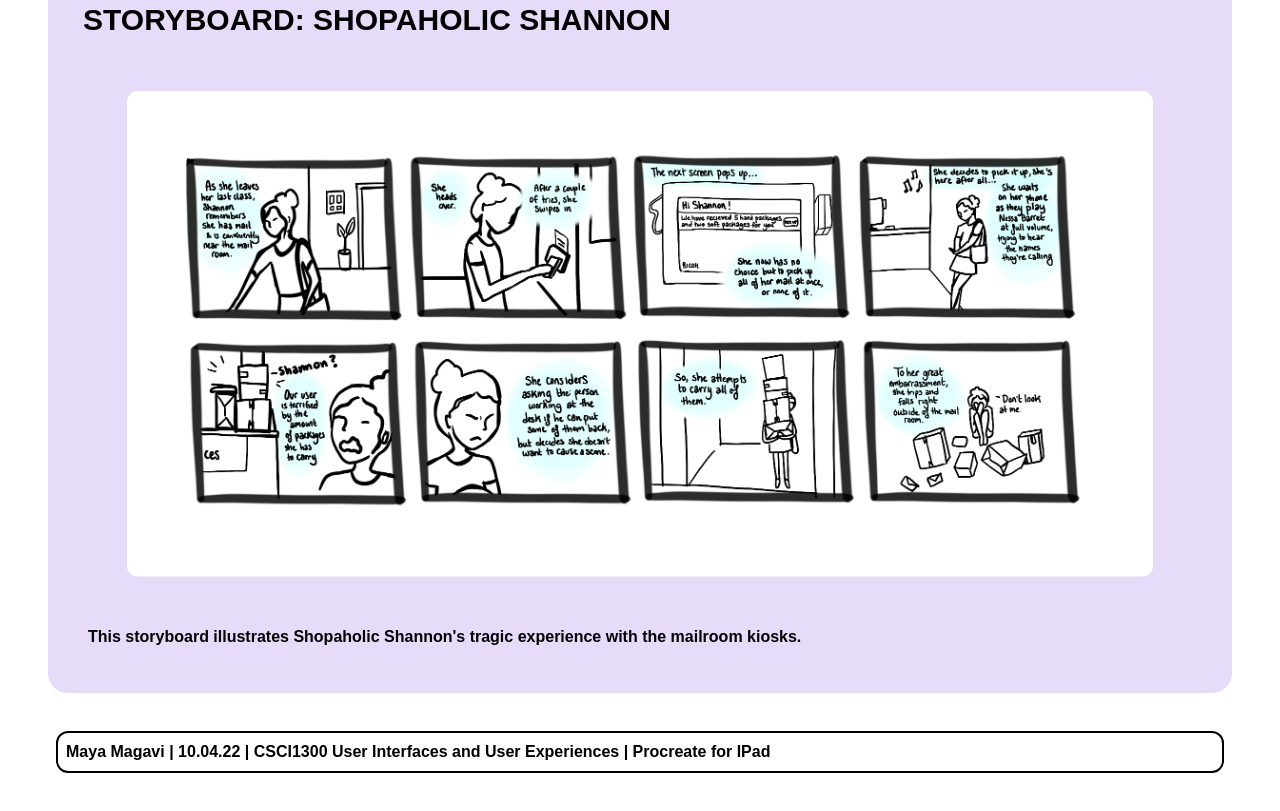
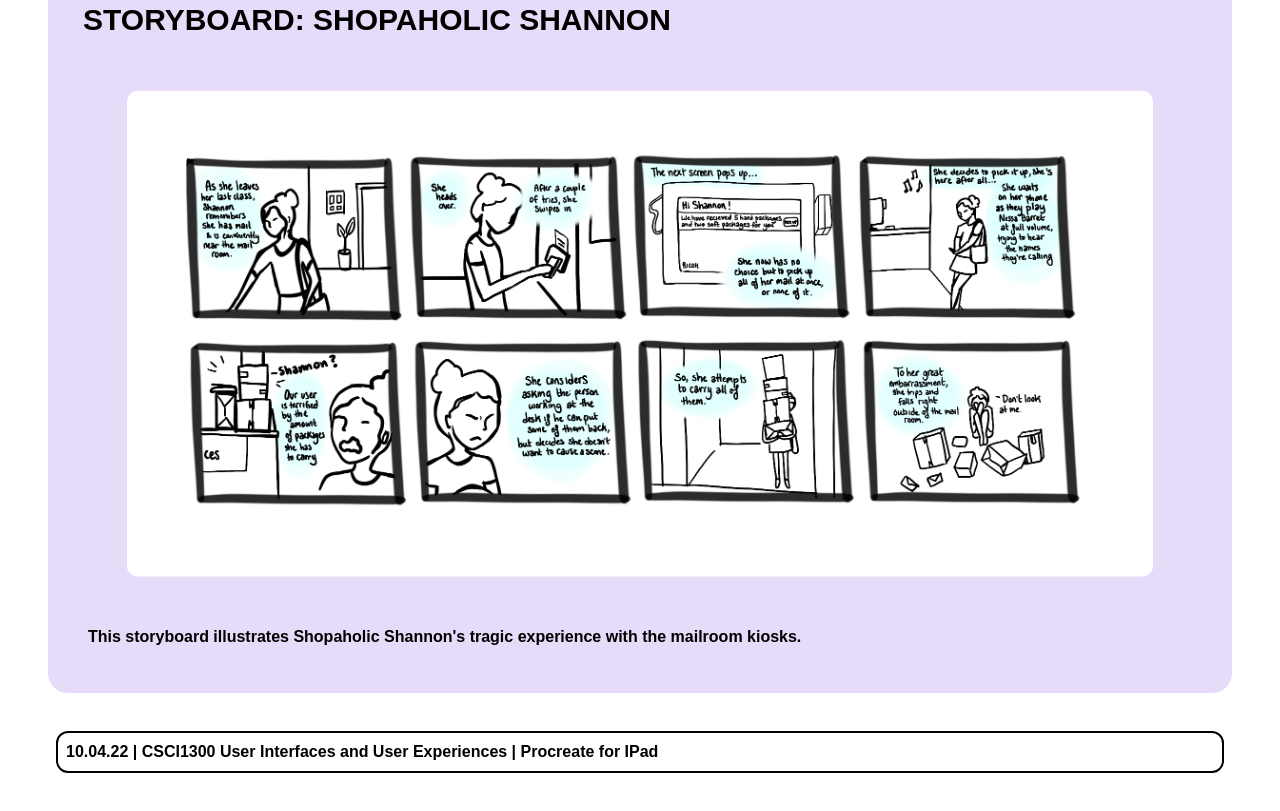
Before and after one commit to miscellaneousmonkey88/PersonasAndStoryboarding, a plain HTML site: page index.html in a window 1280 px wide. Shown: the part 3810-4621 px from the top of the page. Drawn offline with Linux system fonts and the light colour scheme.

Commit message:
Add files via upload

```diff
--- a/index.html
+++ b/index.html
@@ -149,7 +149,7 @@
 
     </div>
     <div id="exp"><strong>
-      Maya Magavi  | 10.04.22  | CSCI1300 User Interfaces and User Experiences | Procreate for IPad
+      10.04.22  | CSCI1300 User Interfaces and User Experiences | Procreate for IPad
     </strong></div>
   </body>
 
```
